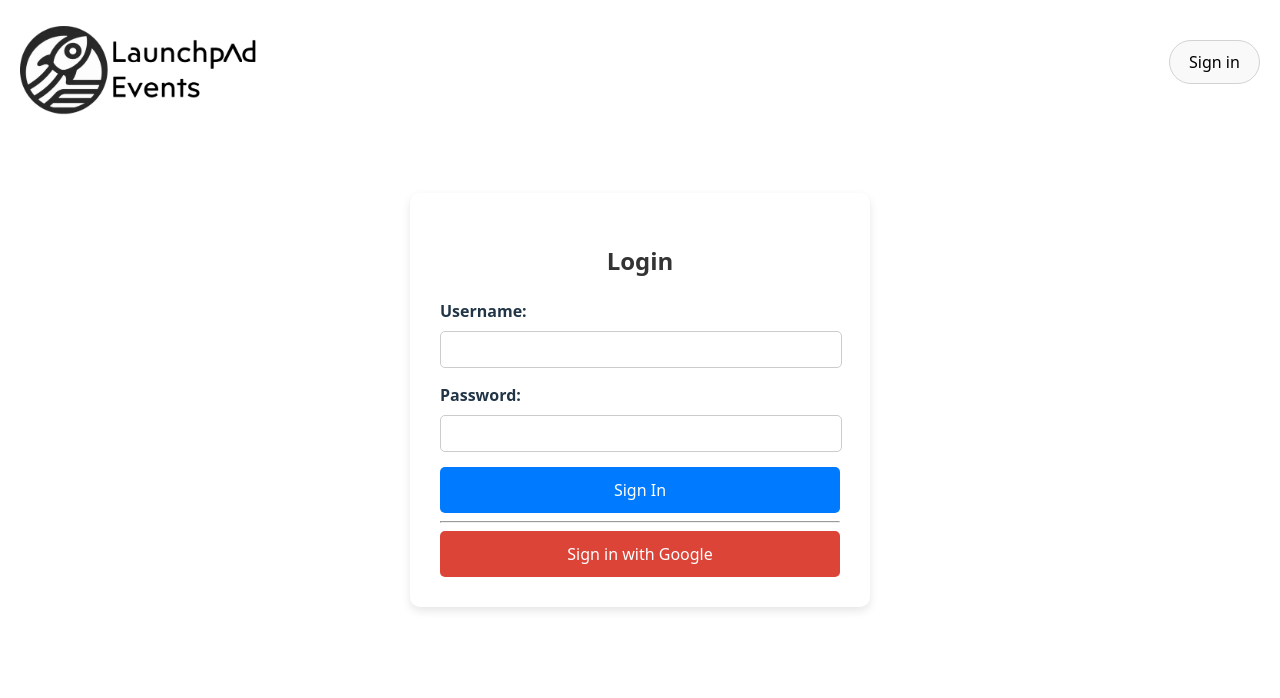
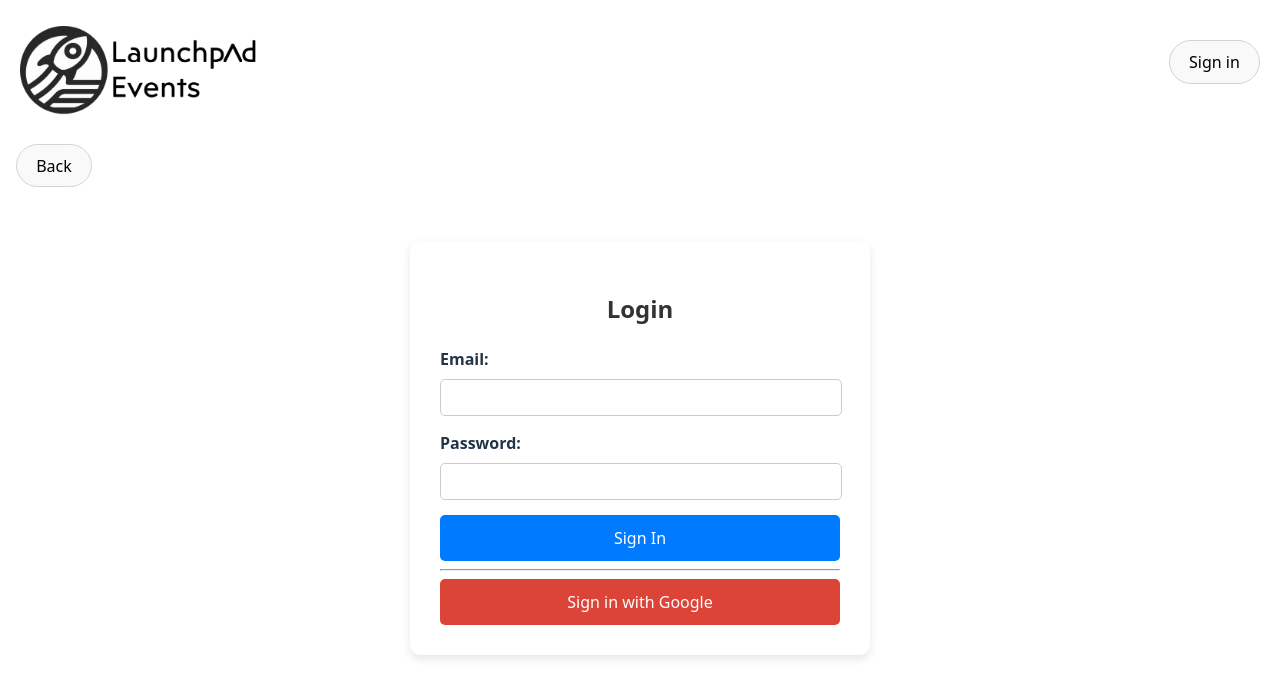
Before and after one commit to Patterbear/LaunchpadEvents, a React (Vite) app: page /login in a window 1280 px wide. Shown: the top 698 px of the page. Built offline with nearby package versions, Linux system fonts and the light colour scheme.

Commit message:
update README and login page

```diff
--- a/src/App.css
+++ b/src/App.css
@@ -59,7 +59,6 @@
   box-shadow: 0 2px 5px rgba(0, 0, 0, 0.1);
   z-index: 999;
 }
-
 
 .search-bar input,
 .search-bar select {
@@ -180,13 +179,44 @@
   margin: 0;
 }
 
-/* Profile */
+/* Profile and menu */
 .profile-img {
   border-radius: 50%;
   width: 4rem;
   height: 4rem;
   margin: 0 1rem;
   cursor: pointer;
+}
+
+.profile-container {
+  position: relative;
+  display: inline-block;
+}
+
+.profile-menu {
+  position: absolute;
+  top: 70px;
+  right: 0;
+  background: white;
+  border: 1px solid #ddd;
+  border-radius: 5px;
+  box-shadow: 0px 2px 10px rgba(0, 0, 0, 0.2);
+  display: flex;
+  flex-direction: column;
+  min-width: 120px;
+}
+
+.profile-menu button {
+  text-align: center;
+  cursor: pointer;
+  width: 100%;
+  border-radius: 0%;
+  padding: 10px;
+  margin: 0;
+}
+
+.profile-menu button:hover {
+  background: #f2f2f2;
 }
 
 /* Responsive Design */
@@ -303,12 +333,14 @@
   margin: 10px 0;
 }
 
+/* Login Page */
 .login-container {
   display: flex;
   flex-direction: column;
   align-items: center;
   justify-content: center;
   padding: 20px;
+  margin-top: 6rem;
 }
 
 .login-card {
@@ -381,35 +413,3 @@
   margin-bottom: 10px;
   font-size: 14px;
 }
-
-
-.profile-container {
-  position: relative;
-  display: inline-block;
-}
-
-.profile-menu {
-  position: absolute;
-  top: 70px;
-  right: 0;
-  background: white;
-  border: 1px solid #ddd;
-  border-radius: 5px;
-  box-shadow: 0px 2px 10px rgba(0, 0, 0, 0.2);
-  display: flex;
-  flex-direction: column;
-  min-width: 120px;
-}
-
-.profile-menu button {
-  text-align: center;
-  cursor: pointer;
-  width: 100%;
-  border-radius: 0%;
-  padding: 10px;
-  margin: 0;
-}
-
-.profile-menu button:hover {
-  background: #f2f2f2;
-}
--- a/src/pages/LoginPage.jsx
+++ b/src/pages/LoginPage.jsx
@@ -56,17 +56,20 @@
   };
 
   const handleGoogleLogIn = () => {
-    logIn()
+    logIn();
   };
 
   return (
     <div className="login-container">
+      <button onClick={() => navigate(-1)} className="back-button">
+        Back
+      </button>
       <div className="login-card">
         <h2>Login</h2>
         {error && <p className="error">{error}</p>}
 
         <form onSubmit={handleSubmit}>
-          <label>Username:</label>
+          <label>Email:</label>
           <input
             type="text"
             name="username"
```
Also changed, not shown: 1 other file (tests, documents, lock files or other folders).
